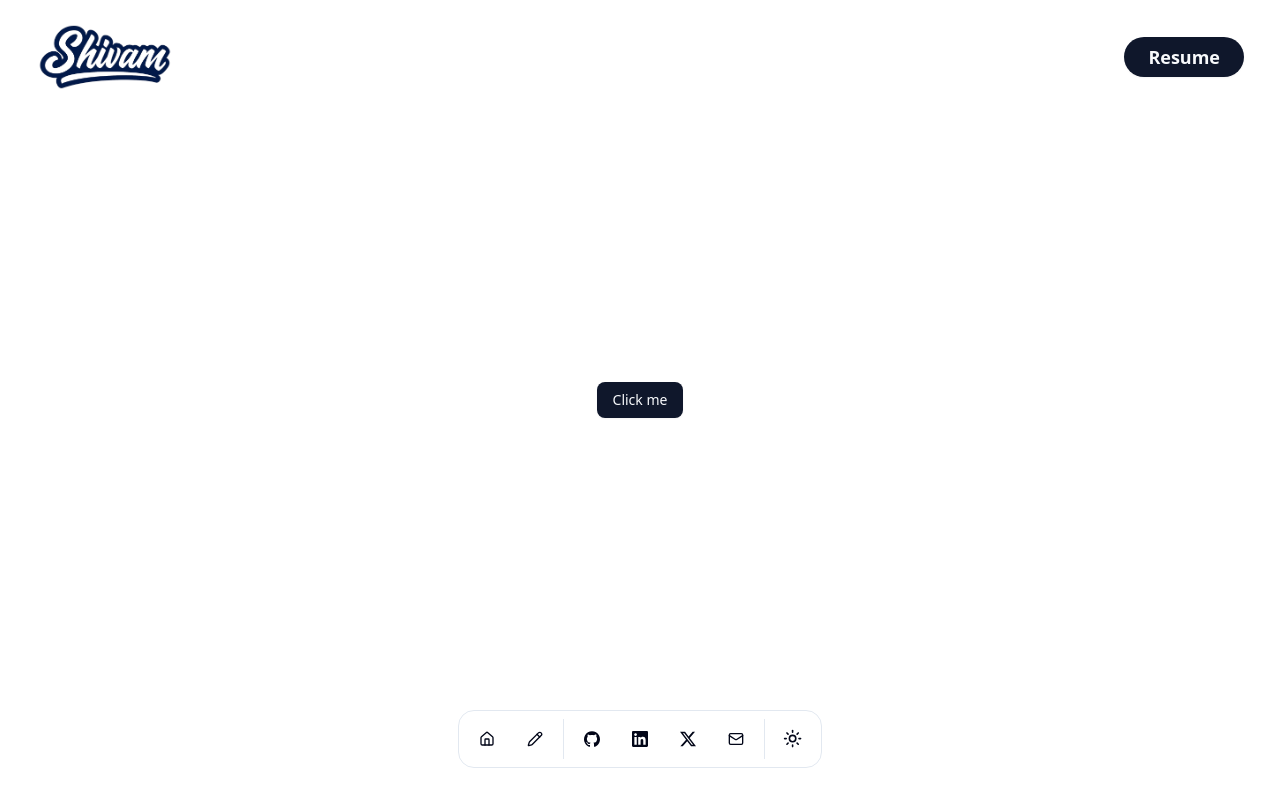
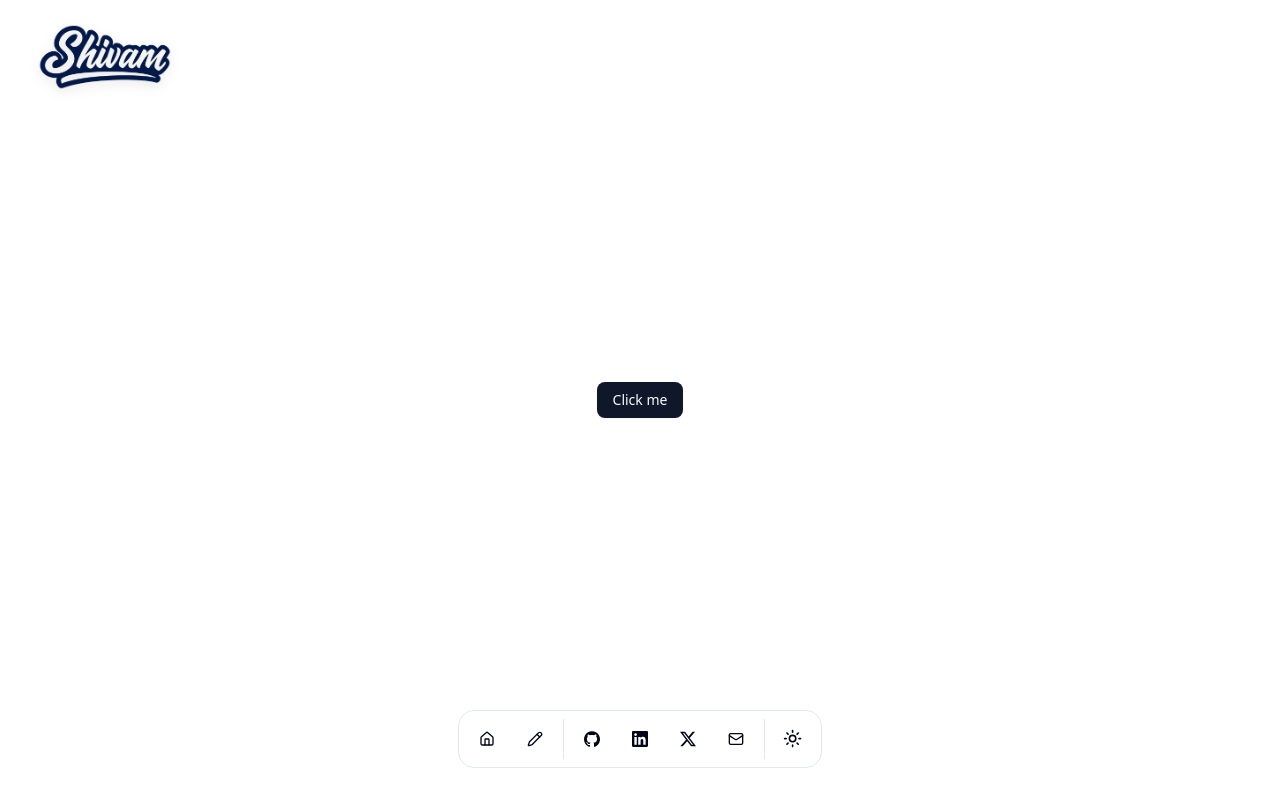
Before and after one commit to shivamGupta-25/Portfolio-shivam, a React (Vite) app: page / in a window 1280 px wide. Both pictures are taken after a click on the button "Theme Toggle". Built offline with nearby package versions, Linux system fonts and the light colour scheme.

Commit message:
Enhance TopNav with interactive logo effects and hide scrollbar in CSS

```diff
--- a/src/components/TopNav.jsx
+++ b/src/components/TopNav.jsx
@@ -1,12 +1,107 @@
-import React from 'react'
-import { Button } from './ui/button'
+import React, { useState, useRef } from 'react'
+// import { Button } from './ui/button'
 
 const TopNav = () => {
+  const [isHovered, setIsHovered] = useState(false)
+  const logoRef = useRef(null)
+
+  const handleMouseMove = (e) => {
+    if (!logoRef.current) return
+
+    const rect = logoRef.current.getBoundingClientRect()
+    const centerX = rect.left + rect.width / 2
+    const centerY = rect.top + rect.height / 2
+
+    const mouseX = e.clientX - centerX
+    const mouseY = e.clientY - centerY
+
+    // Calculate rotation based on cursor position
+    const rotateY = (mouseX / rect.width) * 20
+    const rotateX = -(mouseY / rect.height) * 20
+
+    logoRef.current.style.transform = `
+      perspective(1000px)
+      rotateX(${rotateX}deg)
+      rotateY(${rotateY}deg)
+      translateZ(${isHovered ? '20px' : '0px'})
+      scale(${isHovered ? '1.05' : '1'})
+    `
+  }
+
+  const handleMouseEnter = () => {
+    setIsHovered(true)
+  }
+
+  const handleMouseLeave = () => {
+    setIsHovered(false)
+    if (logoRef.current) {
+      logoRef.current.style.transform = `
+        perspective(1000px)
+        rotateX(0deg)
+        rotateY(0deg)
+        translateZ(0px)
+        scale(1)
+      `
+    }
+  }
+
+  const handleLogoClick = () => {
+    window.scrollTo({
+      top: 0,
+      behavior: 'smooth'
+    })
+  }
+
   return (
-    <div className='fixed top-0 left-0 right-0 z-50 md:px-9 md:py-6 p-4 flex justify-between items-center'>
-      <img className='md:w-34 w-30 block dark:hidden' src="/Light-Shivam-logo.png" alt="" />
-      <img className='md:w-34 w-30 hidden dark:block' src="/Dark-Shivam-logo.png" alt="" />
-      <Button className='cursor-pointer font-bold text-lg rounded-full px-6 py-5'>Resume</Button>
+    <div className="fixed top-0 left-0 right-0 z-50 md:px-9 md:py-6 p-4 flex justify-between items-center">
+      <div
+        ref={logoRef}
+        className={`
+          relative cursor-pointer transition-all duration-300 ease-out
+          ${isHovered
+            ? 'drop-shadow-[0_20px_35px_rgba(0,0,0,0.25)] dark:drop-shadow-[0_20px_35px_rgba(255,255,255,0.1)]'
+            : 'drop-shadow-[0_4px_6px_rgba(0,0,0,0.1)] dark:drop-shadow-[0_4px_6px_rgba(255,255,255,0.05)]'
+          }
+        `}
+        style={{
+          transformStyle: 'preserve-3d',
+          transition: 'filter 0.3s ease, drop-shadow 0.3s ease'
+        }}
+        onMouseMove={handleMouseMove}
+        onMouseEnter={handleMouseEnter}
+        onMouseLeave={handleMouseLeave}
+        onClick={handleLogoClick}
+      >
+        {/* Light theme logo */}
+        <img
+          className="md:w-34 w-30 block dark:hidden"
+          src="/Light-Shivam-logo.png"
+          alt="Shivam Logo Light"
+          draggable={false}
+        />
+
+        {/* Dark theme logo */}
+        <img
+          className="md:w-34 w-30 hidden dark:block"
+          src="/Dark-Shivam-logo.png"
+          alt="Shivam Logo Dark"
+          draggable={false}
+        />
+
+        {/* Glow effect on hover */}
+        <div
+          className={`
+            absolute inset-0 rounded-lg transition-opacity duration-300 blur-xl -z-10
+            ${isHovered
+              ? 'opacity-30 bg-gradient-to-r from-slate-400 via-slate-500 to-slate-500'
+              : 'opacity-0'
+            }
+          `}
+        />
+      </div>
+      {/* <Button className="cursor-pointer font-bold text-lg rounded-full px-6 py-5">
+        Resume
+      </Button> */}
     </div>
   )
 }
--- a/src/index.css
+++ b/src/index.css
@@ -110,6 +110,10 @@
   --sidebar-ring: oklch(0.551 0.027 264.364);
 }
 
+body::-webkit-scrollbar {
+  display: none; /* Chrome, Safari */
+}
+
 @layer base {
   * {
     @apply border-border outline-ring/50;
```
